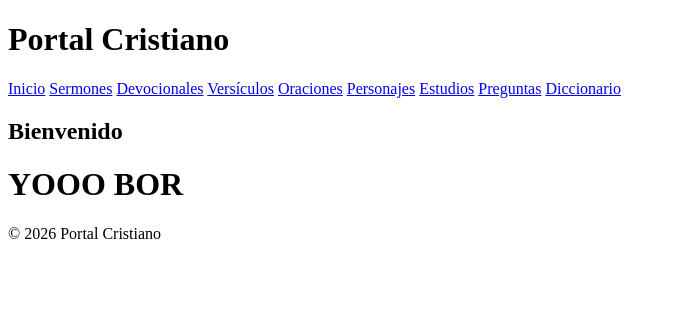
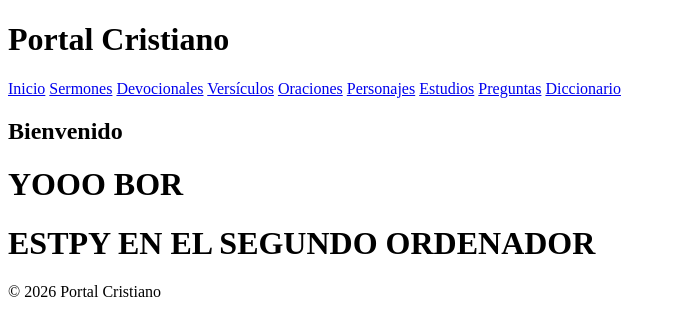
Before and after one commit to hermano-padawan/miweb, an Astro site: page / in a window 1280 px wide. Shown: the whole page, without its empty margins (0-676 px from the left). Built offline with nearby package versions, Linux system fonts and the light colour scheme; Astro itself is replaced by a stand-in of ours.

Commit message:
añadido mensaje de "estou en el segundo ordenador"

```diff
--- a/src/pages/index.astro
+++ b/src/pages/index.astro
@@ -12,5 +12,6 @@ const seo = {
 
     <h2>Bienvenido</h2>
     <h1>YOOO BOR</h1>
+    <h1>ESTPY EN EL SEGUNDO ORDENADOR</h1>
 
 </MainLayout>
```
